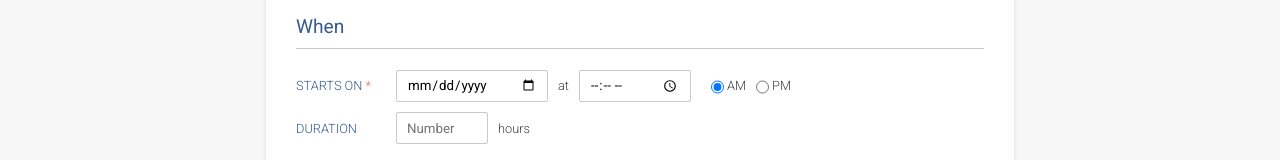
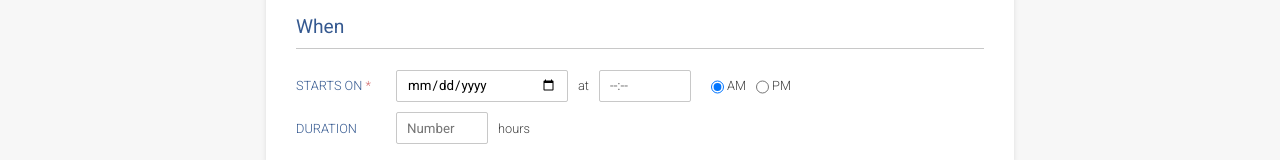
Before and after one commit to mateuszprzybylski/event-form, a React (Create React App) app: page / in a window 1280 px wide. Shown: the part 682-842 px from the top of the page. Built offline with nearby package versions, Linux system fonts and the light colour scheme; no server answers.

Commit message:
added pattern to time input

```diff
--- a/src/components/DescribedInput/DescribedInput.js
+++ b/src/components/DescribedInput/DescribedInput.js
@@ -16,7 +16,9 @@ export default class DescribedInput extends Input {
           <div className={this.getInputClasses()}>
              <input
                 ref={input => this.input = input}
+                pattern={this.props.pattern}
                 id={this.props.id}
+                maxLength={this.props.max}
                 name={this.props.name}
                 min={this.props.min}
                 value={this.props.value}
--- a/src/components/EventForm/ErrorMessages.js
+++ b/src/components/EventForm/ErrorMessages.js
@@ -15,5 +15,6 @@ export const ERROR_MESSAGES = {
     },
     time: {
         valueMissing: 'Time cannot be empty',
+        patternMismatch: 'Time should have 12 hours format (HH:mm)'
     }
 }
--- a/src/components/EventForm/EventForm.js
+++ b/src/components/EventForm/EventForm.js
@@ -256,8 +256,10 @@ export default class EventForm extends Component {
                 id="time"
                 name="time"
                 onChange={this.handleInputChange}
-                type="time"
-                className="time-control"
+                type="text"
+                max="5"
+                pattern="^(1[0-2]|0?[1-9]):[0-5][0-9]$"
+                className="time-control short"
                 placeholder="--:--"
                 errorMessages={ERROR_MESSAGES.time}
                 required={true}/>
--- a/src/components/EventForm/EventForm.scss
+++ b/src/components/EventForm/EventForm.scss
@@ -121,8 +121,8 @@ form.was-validated .form-control,
         padding: 2px 5px;
         border-radius: 2px;
         right: -10px;
-        top: 0;
-        transform: translate(100%, 40%);
+        top: 5px;
+        transform: translateX(100%);
         z-index: 1;
 
         &::before {
@@ -143,7 +143,7 @@ form.was-validated .form-control,
     }
 
     .medium input {
-        width: 130px;
+        width: 150px;
     }
 
     @include mobile-md-and-less {
@@ -179,10 +179,9 @@ form.was-validated .form-control,
             position: absolute;
             right: unset;
             transform: unset;
-            top: unset;
+            top: calc(100% + 7px);
             margin: 0;
             left: 0;
-            bottom: -23px;
             z-index: 1;
 
             &::before {
--- a/src/components/EventForm/FormHelper.js
+++ b/src/components/EventForm/FormHelper.js
@@ -8,9 +8,6 @@ const API = {
 
 export function parseOutput(input) {
     const secondsInHour = 60*60;
-    const dateTimeValue = input.date + ' ' + input.time + ' ' + input.meridiem;
-
-    const date = moment(dateTimeValue).format('YYYY-MM-DDTHH:mm');
 
     const output = {
         title: input.title,
@@ -19,7 +16,7 @@ export function parseOutput(input) {
         paid_event: input.paid_event === PAID_EVENT_VALUES.FREE ? 0 :1,
         event_fee: Number(input.fee),
         reward: Number(input.reward),
-        date: date,
+        date: parseDateTime(input),
         duration: Number(input.duration) * secondsInHour,
         coordinator: {
             id: input.responsible,
@@ -28,6 +25,14 @@ export function parseOutput(input) {
     }
 
     return output;
+}
+
+function parseDateTime(input) {
+    const { date, time, meridiem } = input;
+    const dateTimeValue = date + ' ' + time + ' ' + meridiem;
+    const outputFormat = 'YYYY-MM-DDTHH:mm';
+
+    return moment(dateTimeValue, 'YYYY-MM-DD HH:mm am').format(outputFormat);
 }
 
 export function getCategories() {
--- a/src/styles/mixins.scss
+++ b/src/styles/mixins.scss
@@ -4,6 +4,12 @@
 
 @mixin mobile {
   @media (min-width: $mobile-min-width) and (max-width: $mobile-max-width) {
+    @content;
+  }
+}
+
+@mixin mobile-sm {
+  @media (min-width: $mobile-sm-min-width) and (max-width: $mobile-sm-max-width) {
     @content;
   }
 }
--- a/src/styles/utils.scss
+++ b/src/styles/utils.scss
@@ -7,6 +7,10 @@
 
     @include mobile {
         width: $mobile-min-width - $container-offset;
+    }
+
+    @include mobile-sm {
+        width: $mobile-sm-min-width - $container-offset;
     }
 
     @include mobile-md {
--- a/src/styles/variables.scss
+++ b/src/styles/variables.scss
@@ -1,11 +1,13 @@
 //RWD
 
 $mobile-min-width: 320px;
+$mobile-sm-min-width: 420px;
 $mobile-md-min-width: 576px;
 $tablet-min-width: 768px;
 $desktop-min-width: 1024px;
 
-$mobile-max-width: $mobile-md-min-width - 1;
+$mobile-max-width: $mobile-sm-min-width - 1;
+$mobile-sm-max-width: $mobile-md-min-width - 1;
 $mobile-md-max-width: $tablet-min-width - 1;
 $tablet-max-width: $desktop-min-width - 1;
 
```
Also changed, not shown: 1 other file (tests, documents, lock files or other folders).
